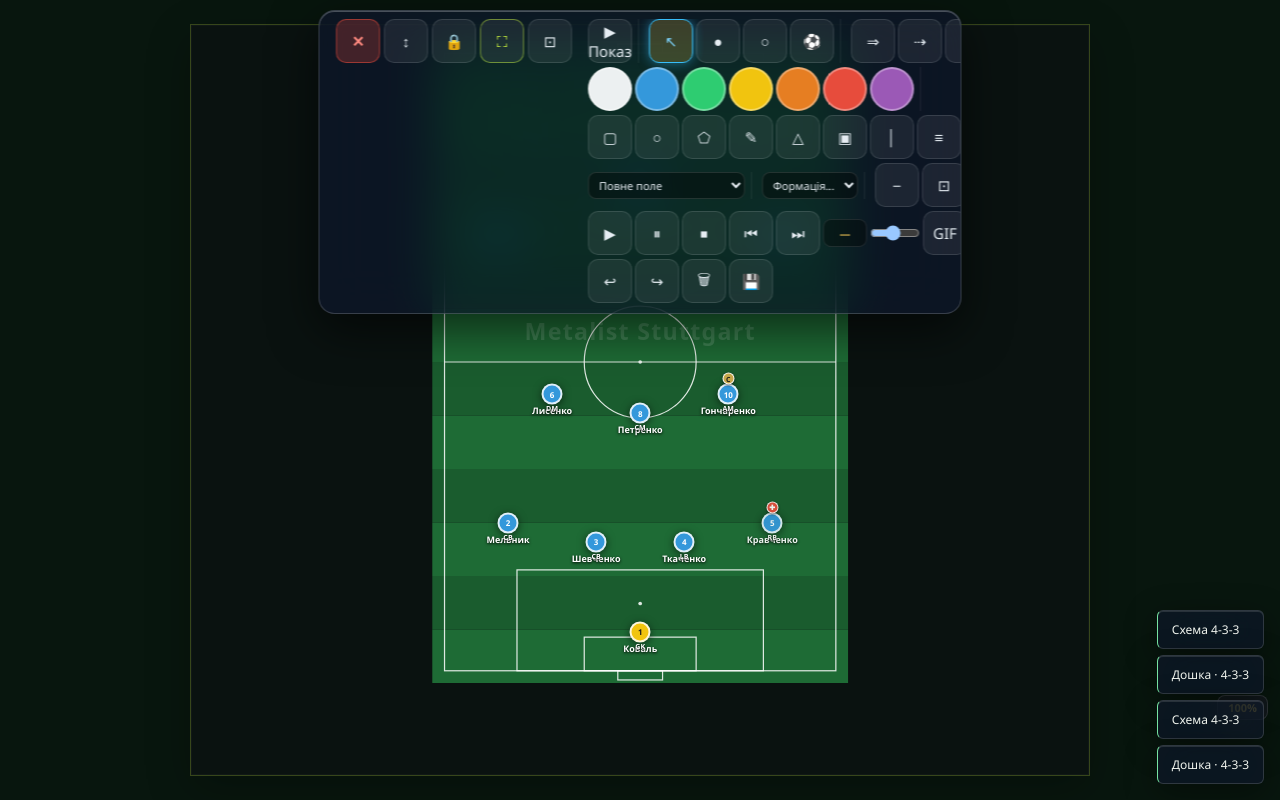
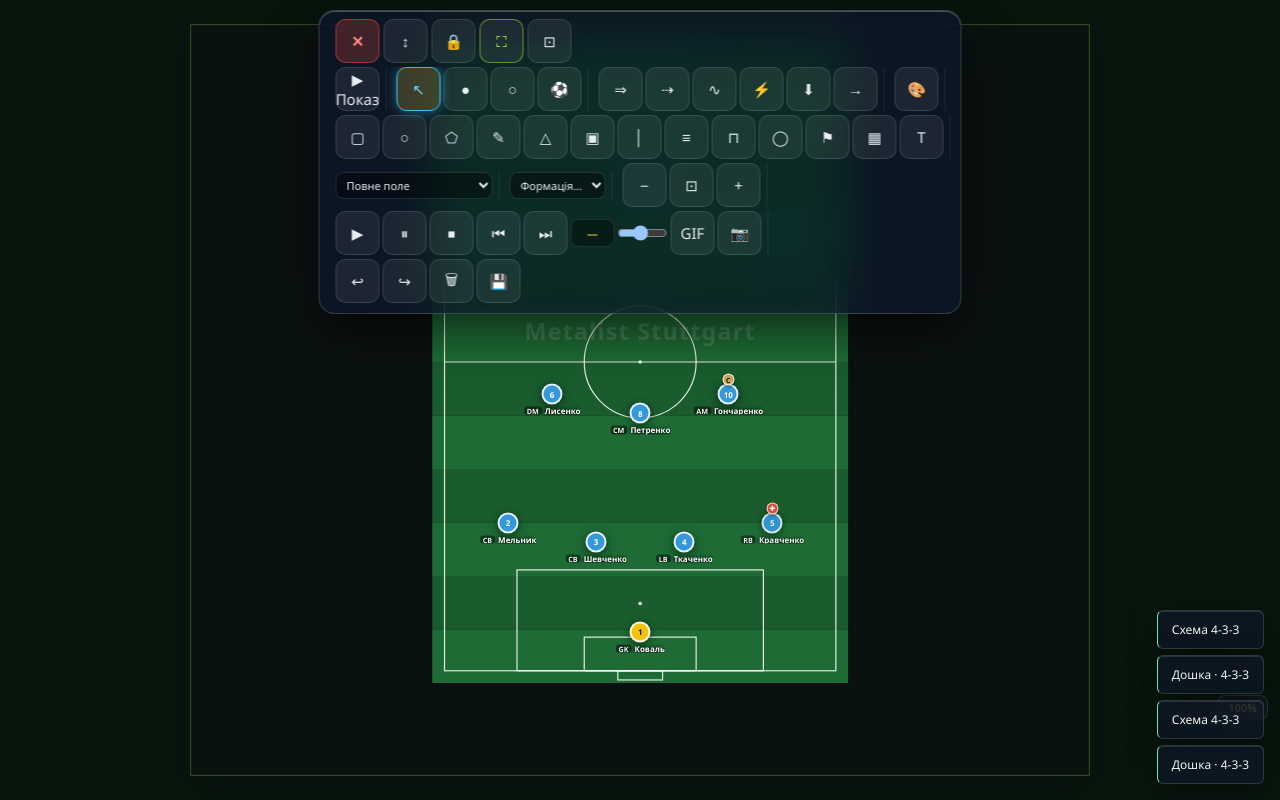
Before and after one commit to SangfoidEns/Metalist, a website: page index.html in a window 1280 px wide. Both pictures are taken after a click on the button "Відкрити тактичну дошку". Drawn offline with Linux system fonts and the light colour scheme.

Commit message:
Add files via upload

```diff
--- a/src/board/BoardEngine.js
+++ b/src/board/BoardEngine.js
@@ -1294,38 +1294,43 @@ const BoardEngine = {
       const isRehab = status === 'rehab' || status === 'recovery';
       const isReserve = status === 'reserve' || (pl && pl.group === 'reserve');
       const isCaptain = !!(o.isCaptain || (pl && pl.isCaptain));
-      // Радіальні бейджі: центр фішки = (50%,50%), R у % ширини фішки
+      // Бейджі ТІЛЬКИ зверху фішки (не перекривають ім'я знизу)
       const radialItems = [];
       if (isCaptain) radialItems.push({ cls: 'pt-cap', text: 'C', title: 'Капітан' });
       if (isInjured) radialItems.push({ cls: 'pt-inj', text: '✚', title: 'Травмований' });
       else if (isRehab) radialItems.push({ cls: 'pt-rehab', text: '↻', title: 'Відновлення' });
       else if (isReserve) radialItems.push({ cls: 'pt-res', text: 'R', title: 'Резерв' });
-      const nBadge = radialItems.length;
       const rPx = m.player / 2;
-      // radiusOffset = R + 5; px-зсув від центру (без % — стабільно в iOS WebKit)
-      const radiusOffset = rPx + 5;
+      const radiusOffset = rPx + 4;
+      // Кути лише у верхній півсфері: -140° … -40°
       const statusBadge = radialItems.map((b, i) => {
-        const total = Math.max(nBadge, 1);
-        const angle = -Math.PI / 2 + (i * (2 * Math.PI / Math.max(total, 3)));
+        const n = Math.max(radialItems.length, 1);
+        const angle = (-140 + (n === 1 ? 50 : (i * (100 / Math.max(n - 1, 1))))) * Math.PI / 180;
         const ox = radiusOffset * Math.cos(angle);
         const oy = radiusOffset * Math.sin(angle);
         return '<span class="pt-badge ' + b.cls + '" title="' + b.title +
           '" style="left:calc(50% + ' + ox.toFixed(1) + 'px);top:calc(50% + ' + oy.toFixed(1) + 'px)">' + b.text + '</span>';
       }).join('');
-      const posBadge = posCode ? `<span class="pt-pos">${sanitize(posCode)}</span>` : '';
-      const titleName = (o.label || ('#' + (o.number || ''))) + (posCode ? ' · ' + posCode : '');
+      // Позиція + ім'я одним рядком ПІД фішкою (без окремого pt-pos)
+      const nameText = o.label || '';
+      const label = (nameText || posCode)
+        ? `<span class="tn">${posCode ? `<span class="tn-pos">${sanitize(posCode)}</span>` : ''}${nameText ? sanitize(nameText) : ''}</span>`
+        : '';
+      const titleName = (nameText || ('#' + (o.number || ''))) + (posCode ? ' · ' + posCode : '');
       const titleExtra = (readiness != null ? ` · готовність ${readiness}%` : '')
         + (isCaptain ? ' · КАПІТАН' : '')
         + (isInjured ? ' · ТРАВМА' : '')
         + (isRehab ? ' · ВІДНОВЛЕННЯ' : '')
         + (isReserve ? ' · резерв' : '');
-      const label = o.label ? `<span class="tn">${sanitize(o.label)}</span>` : '';
       const extraCls = (isInjured ? ' injured' : '') + (isRehab ? ' rehab' : '') + (isReserve ? ' reserve' : '') + (isCaptain ? ' captain' : '');
       const readyAttr = readiness != null ? ` data-ready="${Math.round(readiness)}"` : '';
       const ringShadow = readiness != null
-        ? `--ring-c:${ringColor};box-shadow:0 0 0 3px ${ringColor},0 2px 6px rgba(0,0,0,.5)`
-        : '';
-      html += `<div class="${cls}${extraCls}" data-id="${o.id}" data-r="${rPx}"${readyAttr} style="left:${pct.left}%;top:${pct.top}%;width:${m.player}px;height:${m.player}px;font-size:${m.font}px;--pt-r:${rPx}px;${ringShadow}" title="${sanitize(titleName + titleExtra)}">${statusBadge}${posBadge}<span class="pt-num">${o.number || ''}</span>${label}</div>`;
+        ? `box-shadow:0 0 0 3px ${ringColor},0 2px 6px rgba(0,0,0,.45)`
+        : 'box-shadow:0 2px 6px rgba(0,0,0,.45)';
+      // Колір фішки: явний chipColor / fill / color, інакше CSS-клас own/opp/gk
+      const customBg = o.chipColor || o.fill || (o.team === 'own' || o.team === 'opp' ? o.color : null);
+      const bgStyle = customBg ? `background:${customBg} !important;border-color:rgba(255,255,255,.55);` : '';
+      html += `<div class="${cls}${extraCls}" data-id="${o.id}" data-r="${rPx}"${readyAttr} style="left:${pct.left}%;top:${pct.top}%;width:${m.player}px;height:${m.player}px;font-size:${m.font}px;--pt-r:${rPx}px;${ringShadow};${bgStyle}" title="${sanitize(titleName + titleExtra)}">${statusBadge}<span class="pt-num">${o.number || ''}</span>${label}</div>`;
     });
     layer.innerHTML = html;
     // Re-bind dblclick / contextmenu without inline handlers
@@ -1648,13 +1653,17 @@ const BoardEngine = {
         <button class="tb ${tool==='arrow'?'on':''}" data-tool="arrow" title="Стрілка">→</button>
       </div>
       <div class="tg" title="Колір стрілки">
-        <button type="button" class="tb color-swatch ${(Store.get().activeBoard.drawColor||'')==='#ecf0f1'?'on':''}" data-action="set-draw-color" data-color="#ecf0f1" title="Білий" style="background:#ecf0f1"></button>
-        <button type="button" class="tb color-swatch ${(Store.get().activeBoard.drawColor||'')==='#3498db'?'on':''}" data-action="set-draw-color" data-color="#3498db" title="Блакитний (пас)" style="background:#3498db"></button>
-        <button type="button" class="tb color-swatch ${(Store.get().activeBoard.drawColor||'')==='#2ecc71'?'on':''}" data-action="set-draw-color" data-color="#2ecc71" title="Зелений" style="background:#2ecc71"></button>
-        <button type="button" class="tb color-swatch ${(Store.get().activeBoard.drawColor||'')==='#f1c40f'?'on':''}" data-action="set-draw-color" data-color="#f1c40f" title="Жовтий (рух)" style="background:#f1c40f"></button>
-        <button type="button" class="tb color-swatch ${(Store.get().activeBoard.drawColor||'')==='#e67e22'?'on':''}" data-action="set-draw-color" data-color="#e67e22" title="Помаранчевий" style="background:#e67e22"></button>
-        <button type="button" class="tb color-swatch ${(Store.get().activeBoard.drawColor||'')==='#e74c3c'?'on':''}" data-action="set-draw-color" data-color="#e74c3c" title="Червоний (пресинг)" style="background:#e74c3c"></button>
-        <button type="button" class="tb color-swatch ${(Store.get().activeBoard.drawColor||'')==='#9b59b6'?'on':''}" data-action="set-draw-color" data-color="#9b59b6" title="Фіолетовий (ведення)" style="background:#9b59b6"></button>
+        <button type="button" class="tb tb-palette-toggle" data-action="toggle-palette" title="Палітра кольорів">🎨</button>
+        <span class="palette-swatches ${Store.get().activeBoard.paletteOpen ? 'open' : ''}" id="paletteSwatches">
+          <button type="button" class="tb color-swatch ${(Store.get().activeBoard.drawColor||'')==='#ecf0f1'?'on':''}" data-action="set-draw-color" data-color="#ecf0f1" title="Білий" style="background:#ecf0f1"></button>
+          <button type="button" class="tb color-swatch ${(Store.get().activeBoard.drawColor||'')==='#3498db'?'on':''}" data-action="set-draw-color" data-color="#3498db" title="Блакитний" style="background:#3498db"></button>
+          <button type="button" class="tb color-swatch ${(Store.get().activeBoard.drawColor||'')==='#2ecc71'?'on':''}" data-action="set-draw-color" data-color="#2ecc71" title="Зелений" style="background:#2ecc71"></button>
+          <button type="button" class="tb color-swatch ${(Store.get().activeBoard.drawColor||'')==='#f1c40f'?'on':''}" data-action="set-draw-color" data-color="#f1c40f" title="Жовтий" style="background:#f1c40f"></button>
+          <button type="button" class="tb color-swatch ${(Store.get().activeBoard.drawColor||'')==='#e67e22'?'on':''}" data-action="set-draw-color" data-color="#e67e22" title="Помаранчевий" style="background:#e67e22"></button>
+          <button type="button" class="tb color-swatch ${(Store.get().activeBoard.drawColor||'')==='#e74c3c'?'on':''}" data-action="set-draw-color" data-color="#e74c3c" title="Червоний" style="background:#e74c3c"></button>
+          <button type="button" class="tb color-swatch ${(Store.get().activeBoard.drawColor||'')==='#9b59b6'?'on':''}" data-action="set-draw-color" data-color="#9b59b6" title="Фіолетовий" style="background:#9b59b6"></button>
+          <button type="button" class="tb color-swatch ${(Store.get().activeBoard.drawColor||'')==='#1a73e8'?'on':''}" data-action="set-draw-color" data-color="#1a73e8" title="Синій (своя команда)" style="background:#1a73e8"></button>
+        </span>
       </div>
       <div class="tg">
         <button class="tb ${tool==='zone'?'on':''}" data-tool="zone" title="Зона (прямокутник)">▢</button>
--- a/src/styles/app.css
+++ b/src/styles/app.css
@@ -3393,3 +3393,56 @@ body.board-fs-nav #boardToolbar .tb {
 }
 /* Hide legacy SVG ring if any remains */
 #playersLayer .pt .pt-ring { display: none !important; }
+
+/* Ім'я під фішкою — один рядок, без наїзду бейджів */
+#playersLayer .pt .tn {
+  position: absolute !important;
+  top: calc(100% + 3px) !important;
+  left: 50% !important;
+  transform: translateX(-50%) !important;
+  font-size: max(8px, calc(var(--pt-r, 16px) * 0.42)) !important;
+  line-height: 1.15 !important;
+  white-space: nowrap !important;
+  color: #fff !important;
+  text-shadow: 0 1px 3px #000, 0 0 4px #000 !important;
+  margin: 0 !important;
+  padding: 0 !important;
+  z-index: 2 !important;
+  pointer-events: none !important;
+  max-width: 72px;
+  overflow: hidden;
+  text-overflow: ellipsis;
+}
+#playersLayer .pt .tn-pos {
+  display: inline-block;
+  margin-right: 3px;
+  padding: 0 3px;
+  border-radius: 3px;
+  background: rgba(0,0,0,.45);
+  font-weight: 700;
+  font-size: 0.9em;
+  opacity: 0.95;
+}
+/* Бейджі статусу — поверх фішки зверху, не знизу */
+#playersLayer .pt .pt-badge {
+  z-index: 8 !important;
+}
+#playersLayer .pt .pt-pos { display: none !important; }
+
+/* Згортаєма палітра */
+.palette-swatches {
+  display: none;
+  align-items: center;
+  gap: 4px;
+  flex-wrap: wrap;
+}
+.palette-swatches.open {
+  display: inline-flex !important;
+}
+.tb-palette-toggle {
+  font-size: 16px !important;
+}
+#boardToolbar .color-swatch {
+  min-width: 28px !important;
+  min-height: 28px !important;
+}
--- a/src/ui/app.js
+++ b/src/ui/app.js
@@ -775,11 +775,32 @@ const App = {
         }
         return;
       }
+      if (action === 'toggle-palette') {
+        e.preventDefault(); e.stopPropagation();
+        const ab = Store.get().activeBoard;
+        ab.paletteOpen = !ab.paletteOpen;
+        try { BoardEngine.renderToolbar(); } catch (_) {}
+        return;
+      }
       if (action === 'set-draw-color') {
+        e.preventDefault(); e.stopPropagation();
         const col = t.dataset.color || '#f1c40f';
-        Store.get().activeBoard.drawColor = col;
-        try { BoardEngine.renderToolbar(); } catch (_) {}
-        Toast.show('Колір стрілки', 'ok');
+        const ab = Store.get().activeBoard;
+        ab.drawColor = col;
+        // Застосувати до виділеного об'єкта (стрілка, зона, фішка своєї/чужої команди)
+        const sel = ab.selectedId;
+        if (sel) {
+          const obj = (ab.objects || []).find(o => o.id === sel);
+          if (obj) {
+            obj.color = col;
+            if (obj.type === 'player' || obj.team === 'own' || obj.team === 'opp' || obj.number != null) {
+              obj.chipColor = col;
+              obj.fill = col;
+            }
+          }
+        }
+        try { BoardEngine.render(); BoardEngine.renderToolbar(); } catch (_) {}
+        Toast.show(sel ? 'Колір застосовано' : 'Колір малювання: ' + col, 'ok');
         return;
       }
       if (action === 'exit-board') {
```
